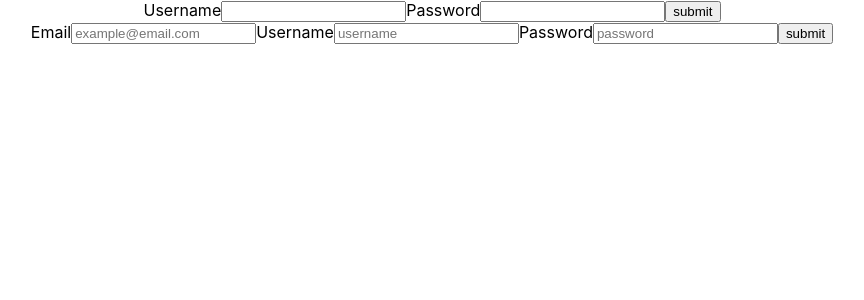
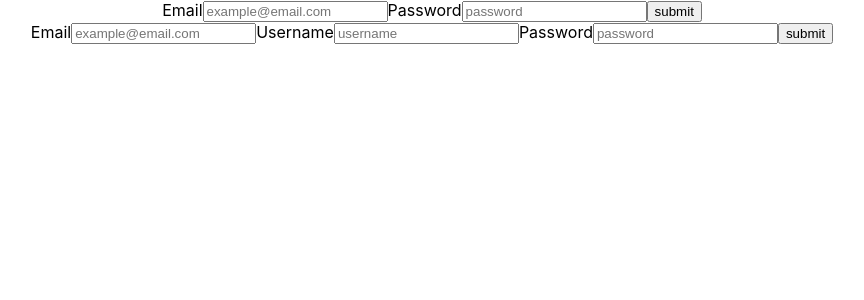
Before and after one commit to Jared7Lu/Milestone-Project-3, a React (Create React App) app: page / in a window 1280 px wide. Shown: the top 300 px of the page, without its empty margins (208-1072 px from the left). Built offline with nearby package versions, Linux system fonts and the light colour scheme.

Commit message:
login page with supabase

```diff
--- a/src/App.js
+++ b/src/App.js
@@ -4,7 +4,7 @@ import supabase from './supabase';
 
 //pages
 import Login from "./pages/account_CRUD/login-page"
-import Register from "./pages/account_CRUD/sign-up-page"
+import Register from "./pages/account_CRUD/sign-in-page"
 
 function App() {
   const [currentForm, setForm] = useState('login');
--- a/src/pages/account_CRUD/login-page.js
+++ b/src/pages/account_CRUD/login-page.js
@@ -1,37 +1,57 @@
-import { useState, useEffect } from 'react'
-import supabase from '../../supabase';
+import { useState, useEffect } from "react";
+import supabase from "../../supabase";
+import { useNavigate } from "react-router-dom";
 
-const Login = () => {
-    const [userName, setUserName] = useState("");
-    const [password, setPassword] = useState("");
+const Login = ({ setToken }) => {
+  const [signForm, setSignForm] = useState({
+    email: "",
+    password: "",
+  });
 
-//    useEffect(() => {
-//     const loginUser = async (e)=> {
-//         console.log("error")
-//    })
+  function updateForm(event) {
+    setSignForm((prevFormData) => {
+      return {
+        ...prevFormData,
+        [event.target.name]: event.target.value,
+      };
+    });
+  }
+
+  const login = async (e) => {
+    e.preventDefault();
+    const { data, error } = await supabase.auth.signInWithPassword({
+      email: signForm.email,
+      password: signForm.password,
+    });
+    if (error) throw error;
+    console.log(data);
+    setToken(data);
+  };
 
   return (
     <div>
-    <form >
-        <label>Username</label>
+      <form onSubmit={login}>
+        <label>Email</label>
         <input
+          name="email"
           type="text"
-            value={userName}
-            onChange={(e) => setUserName(e.target.value)}
+          placeholder="example@email.com"
+          onChange={updateForm}
           required
         />
+
         <labe>Password</labe>
         <input
+          name="password"
           type="password"
-            value={password}
-            onChange={(e) => setPassword(e.target.value)}
+          placeholder="password"
+          onChange={updateForm}
           required
         />
         <button type="submit">submit</button>
       </form>
     </div>
-)
-
-}
+  );
+};
 
 export default Login;
--- a/src/pages/account_CRUD/sign-up-page.js
+++ b/src/pages/account_CRUD/sign-in-page.js
@@ -28,6 +28,8 @@ const Register = () => {
         },
       },
     });
+    if (error) throw error
+          console.log(data)
   };
 
   return (
```
Also changed, not shown: src/pages/main-page.js (added). Lines whose indentation alone changed are shown as unchanged.
